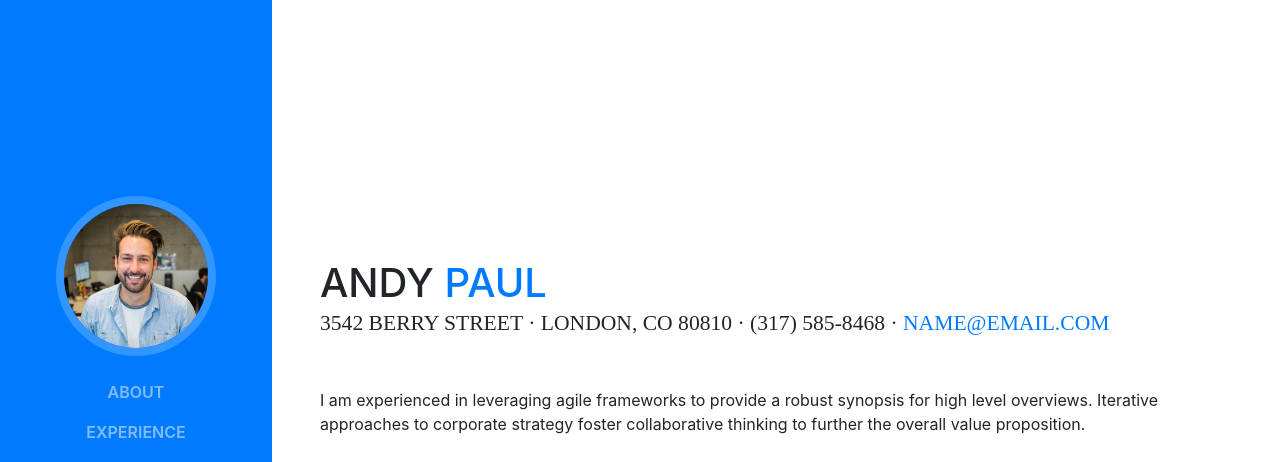
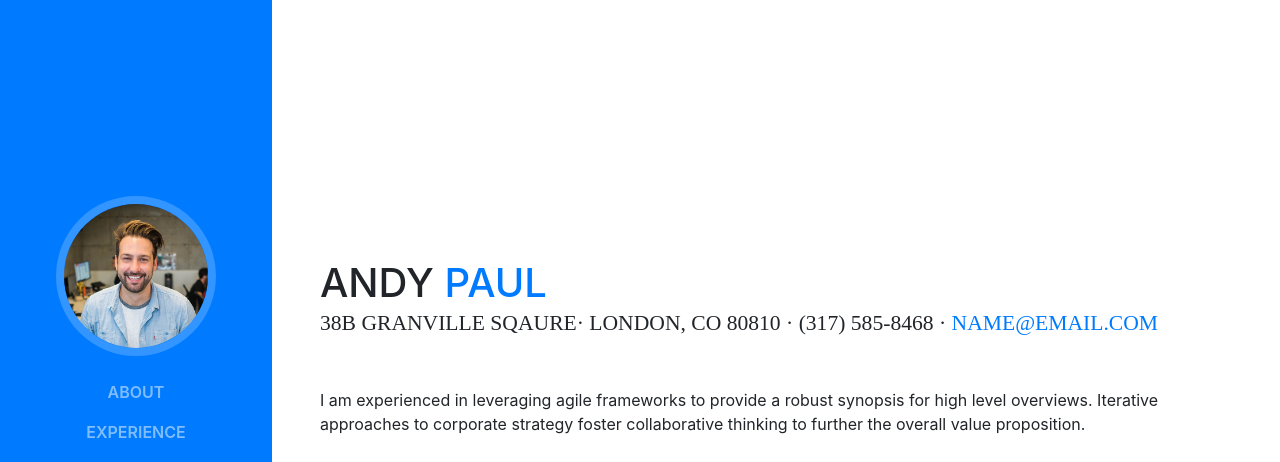
Before and after one commit to andappy/andappy.github.io, a website with bundled scripts: page index.html in a window 1280 px wide. Shown: the top 462 px of the page. Built offline with nearby package versions, Linux system fonts and the light colour scheme; a web font is replaced by a local one.

Commit message:
change granville

```diff
--- a/index.html
+++ b/index.html
@@ -68,7 +68,7 @@
           <h1 class="mb-0">Andy
             <span class="text-primary">Paul</span>
           </h1>
-          <div class="subheading mb-5">3542 Berry Street · London, CO 80810 · (317) 585-8468 ·
+          <div class="subheading mb-5">38b Granville Sqaure· London, CO 80810 · (317) 585-8468 ·
             <a href="mailto:name@email.com">name@email.com</a>
           </div>
           <p class="mb-5">I am experienced in leveraging agile frameworks to provide a robust synopsis for high level overviews. Iterative approaches to corporate strategy foster collaborative thinking to further the overall value proposition.</p>
```
